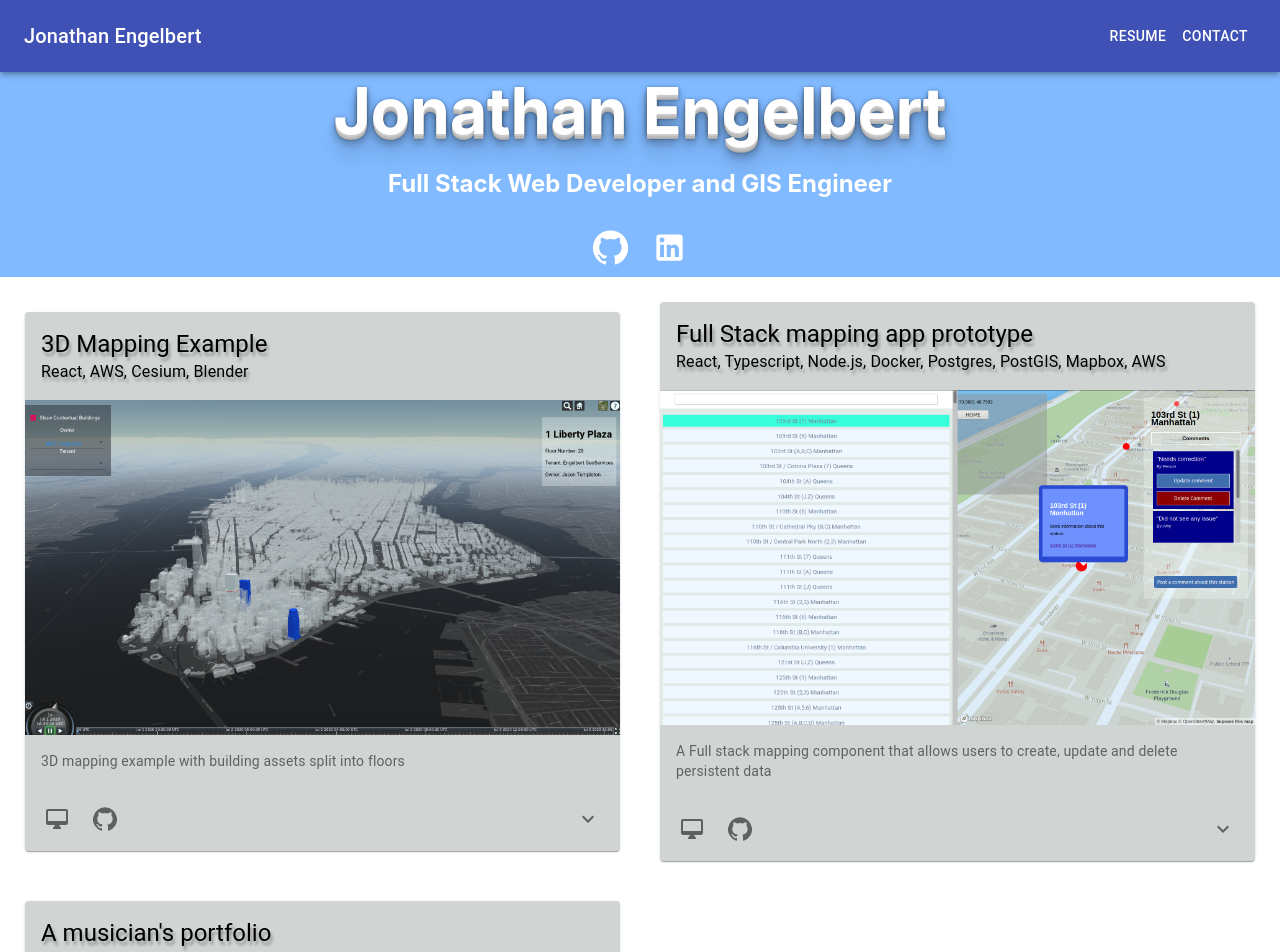
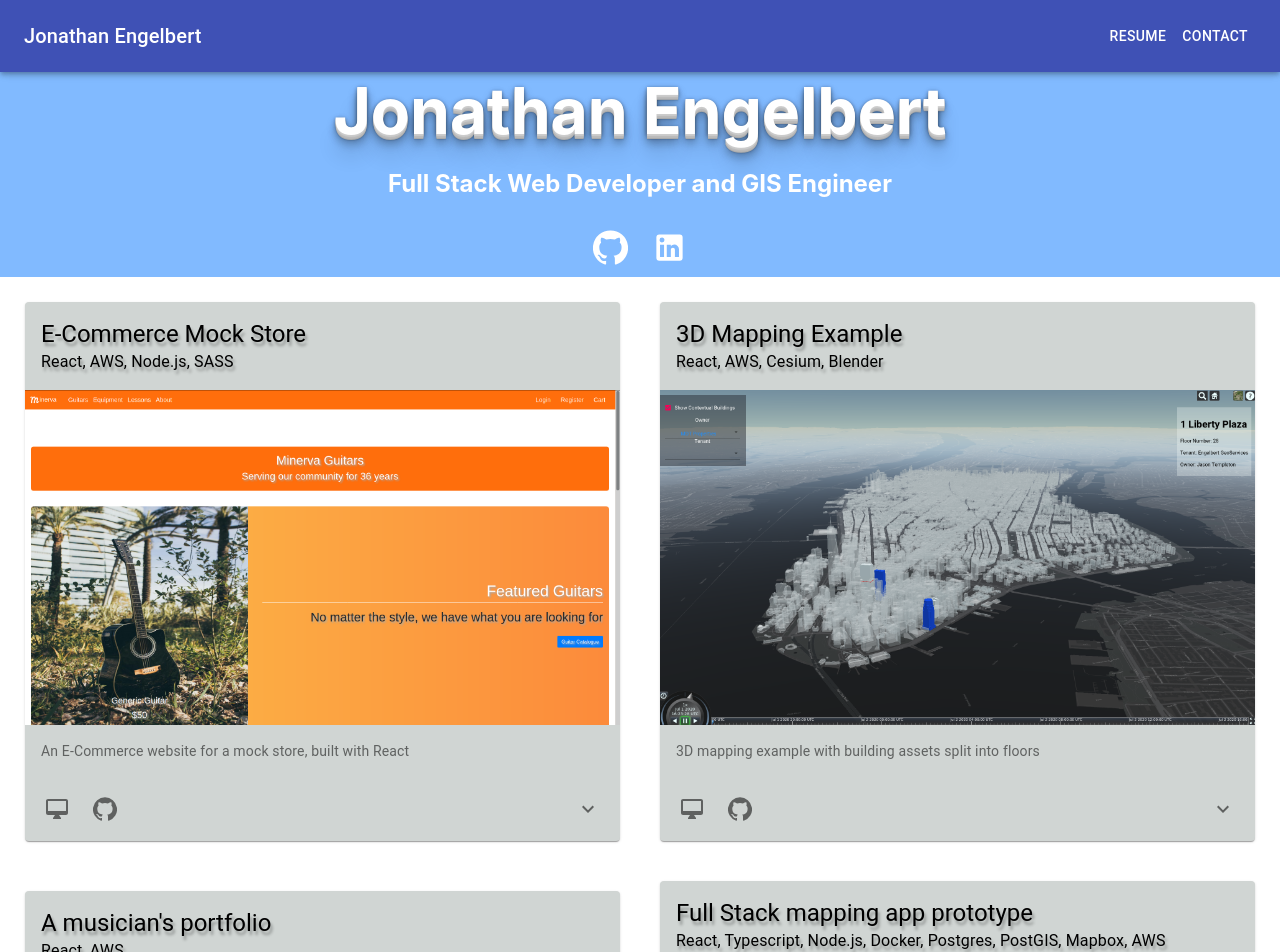
Before and after one commit to jonathanengelbert/portfolio, a React (Create React App) app: page / in a window 1280 px wide. Shown: the top 952 px of the page. Built offline with nearby package versions, Linux system fonts and the light colour scheme.

Commit message:
Adds Mock-Store Project

```diff
--- a/src/App.tsx
+++ b/src/App.tsx
@@ -8,6 +8,7 @@ import Footer from "./components/Footer/Footer";
 import mappingTemplateImg from './assets/images/cards/mapping-template.png';
 import daniImg from './assets/images/cards/dani-website.png';
 import mapping3dPic from './assets/images/cards/3d_mapping_pic.png';
+import mockStorePic from './assets/images/cards/mock-store.png';
 
 // MATERIAL UI CONFIG
 import Grid from '@material-ui/core/Grid';
@@ -29,6 +30,20 @@ function App() {
                 >
                     <Grid item xs={12} sm={6}>
                         <ProjectCard
+                            title={'E-Commerce Mock Store'}
+                            stack={'React, AWS, Node.js, SASS'}
+                            image={mockStorePic}
+                            shortDescription={`An E-Commerce website for a mock store, built with React`}
+
+                            longDescription={`(Under construction, completion estimated 07/25/2020). This fullstack
+                            website has its pictures and assets served from a MongoDB database, with a Node.js backend.
+                            Built with React and Bootstrap in the front-end`}
+                            githubLink={'https://github.com/jonathanengelbert/mock-store'}
+                            liveLink={'https://mock-store.jonathanengelbert.com'}
+                        />
+                    </Grid>
+                    <Grid item xs={12} sm={6}>
+                        <ProjectCard
                             title={'3D Mapping Example'}
                             stack={'React, AWS, Cesium, Blender'}
                             image={mapping3dPic}
@@ -40,6 +55,18 @@ function App() {
                             and OpenStreet Maps`}
                             githubLink={'https://github.com/jonathanengelbert/cesium-react-example'}
                             liveLink={'https://3d-mapping-example.jonathanengelbert.com/'}
+                        />
+                    </Grid>
+                    <Grid item xs={12} sm={6}>
+                        <ProjectCard
+                            title={'A musician\'s portfolio'}
+                            stack={'React, AWS'}
+                            image={daniImg}
+                            shortDescription={`A minimalist musician's web portfolio`}
+                            longDescription={`This web portfolio was made for a client who wanted a minimalist yet
+                             something she could truly personalized. The design was largely provided by the client`}
+                            githubLink={'https://github.com/jonathanengelbert/dani-portfolio-2019'}
+                            liveLink={'https://danielletatarian.com/'}
                         />
                     </Grid>
                     <Grid item xs={12} sm={6}>
@@ -59,19 +86,6 @@ function App() {
                             liveLink={'https://crud-mapbox-example.jonathanengelbert.com/'}
                         />
                     </Grid>
-                    <Grid item xs={12} sm={6}>
-                        <ProjectCard
-                            title={'A musician\'s portfolio'}
-                            stack={'React, AWS'}
-                            image={daniImg}
-                            shortDescription={`A minimalist musician's web portfolio`}
-                            longDescription={`This web portfolio was made for a client who wanted a minimalist yet
-                             attractive website. She was hosting a template on SquareSpace and wanted to switch to
-                             something she could truly personalized. The design was largely provided by the client`}
-                            githubLink={'https://github.com/jonathanengelbert/dani-portfolio-2019'}
-                            liveLink={'https://danielletatarian.com/'}
-                        />
-                    </Grid>
                 </Grid>
             </main>
             <Footer />
```
Also changed, not shown: src/assets/images/cards/mock-store.png (added).
